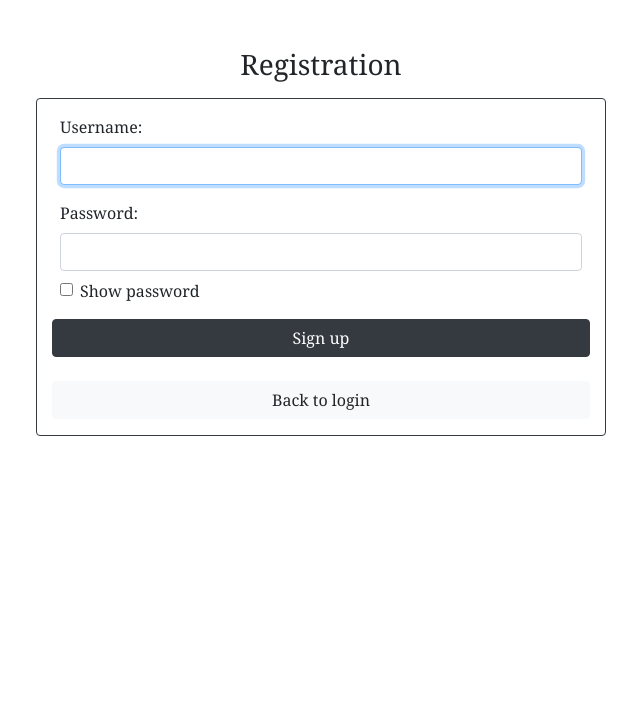
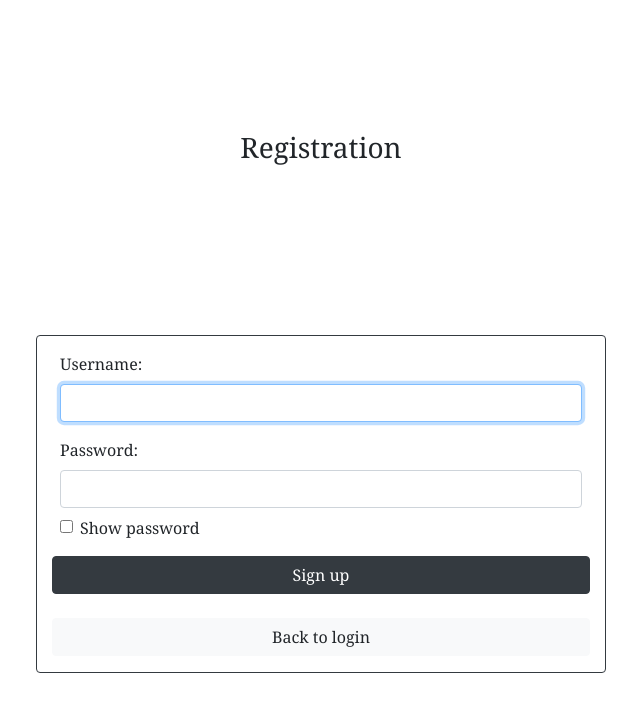
Before and after one commit to Fab-2727/booksFlask, a Flask app: page /registration in a window 1280 px wide. Shown: the top 712 px of the page, without its empty margins (319-959 px from the left). Run offline with Flask 2, Linux system fonts and the light colour scheme; some libraries are stand-ins or nearby versions.

Commit message:
Small change

```diff
--- a/templates/registration.html
+++ b/templates/registration.html
@@ -8,7 +8,7 @@
     <meta name='viewport' content='width=device-width, initial-scale=1'>
     <link rel="stylesheet" href="https://stackpath.bootstrapcdn.com/bootstrap/4.4.1/css/bootstrap.min.css"
         integrity="sha384-Vkoo8x4CGsO3+Hhxv8T/Q5PaXtkKtu6ug5TOeNV6gBiFeWPGFN9MuhOf23Q9Ifjh" crossorigin="anonymous">
-    <link rel='stylesheet' type='text/css' media='screen' href='../static/font-style.css'>
+    <link rel='stylesheet' type='text/css' media='screen' href='../static/style.css'>
 
 </head>
 
@@ -22,10 +22,11 @@
         </div>
         -->
         <div class="row h-100 justify-content-center align-items-center">
-            <div class="col-sm-7 mt-5 pb-2">
+            <div class="col-sm-7 mb-n5">
                 <h3 class="text-center">Registration</h3>
             </div>
-            <form class="col-sm-6 border border-dark rounded" action="{{ url_for('registration') }}" method="post">
+            <form class="col-sm-6 border border-dark rounded mt-n5" action="{{ url_for('registration') }}"
+                method="post">
 
                 {% if message == 'Username already in use' %}
                 {% include 'errorReg.html' %}
```
Also changed, not shown: templates/bookDetails.html (indentation only).
